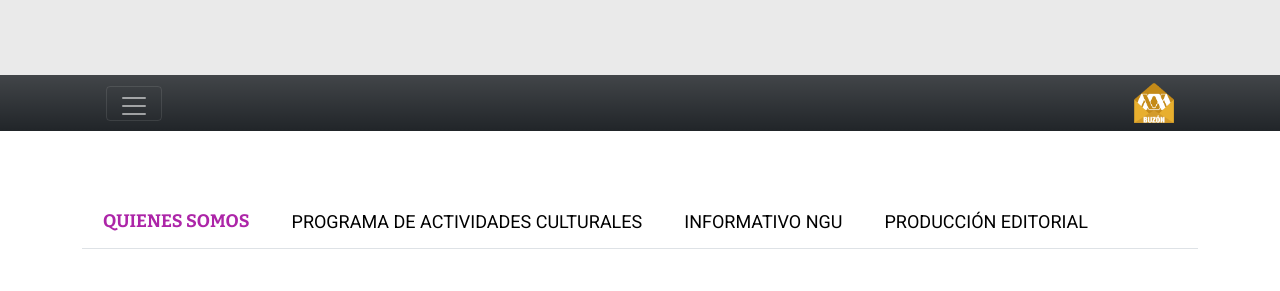
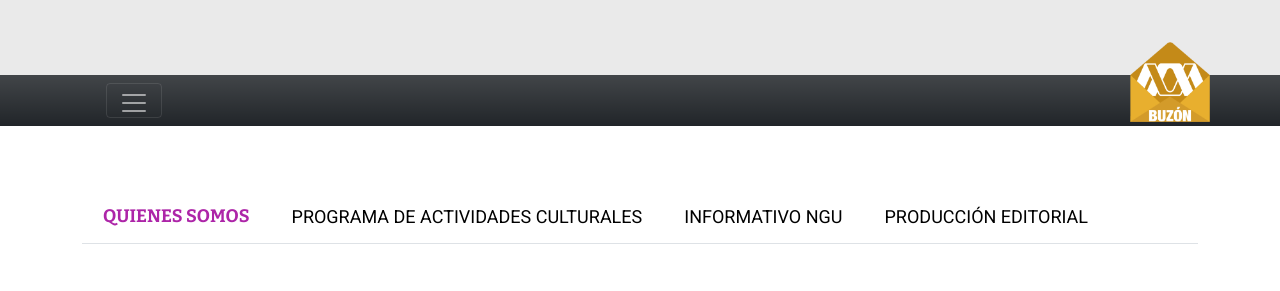
Before and after one commit to P4TY1977/P4TY1977.github.io, a plain HTML site: page coordinacion_cultura_extension_universitaria.html in a window 1280 px wide. Shown: the part 219-510 px from the top of the page. Drawn offline with nearby package versions, Linux system fonts and the light colour scheme; files whose address does not match are found by name.

Commit message:
icono de buzón más grande

```diff
--- a/coordinacion_cultura_extension_universitaria.html
+++ b/coordinacion_cultura_extension_universitaria.html
@@ -206,7 +206,7 @@
 									</ul>
 								</div>
 						</div>
-							<a href="http://campus-virtual.ler.uam.mx:18080/CampusVirtual/login_formaLogin.action"><img src="icon/BotonP2.png" style="height: 40px;" title="Buzón UAM"></a>
+							<a href="http://campus-virtual.ler.uam.mx:18080/CampusVirtual/login_formaLogin.action"><img src="icon/BotonP2.png" title="Buzón UAM"  style="height: 80px; position: absolute; bottom: 4px; right: 0px;"></a>
 						</div>
 
 					</nav>
```
